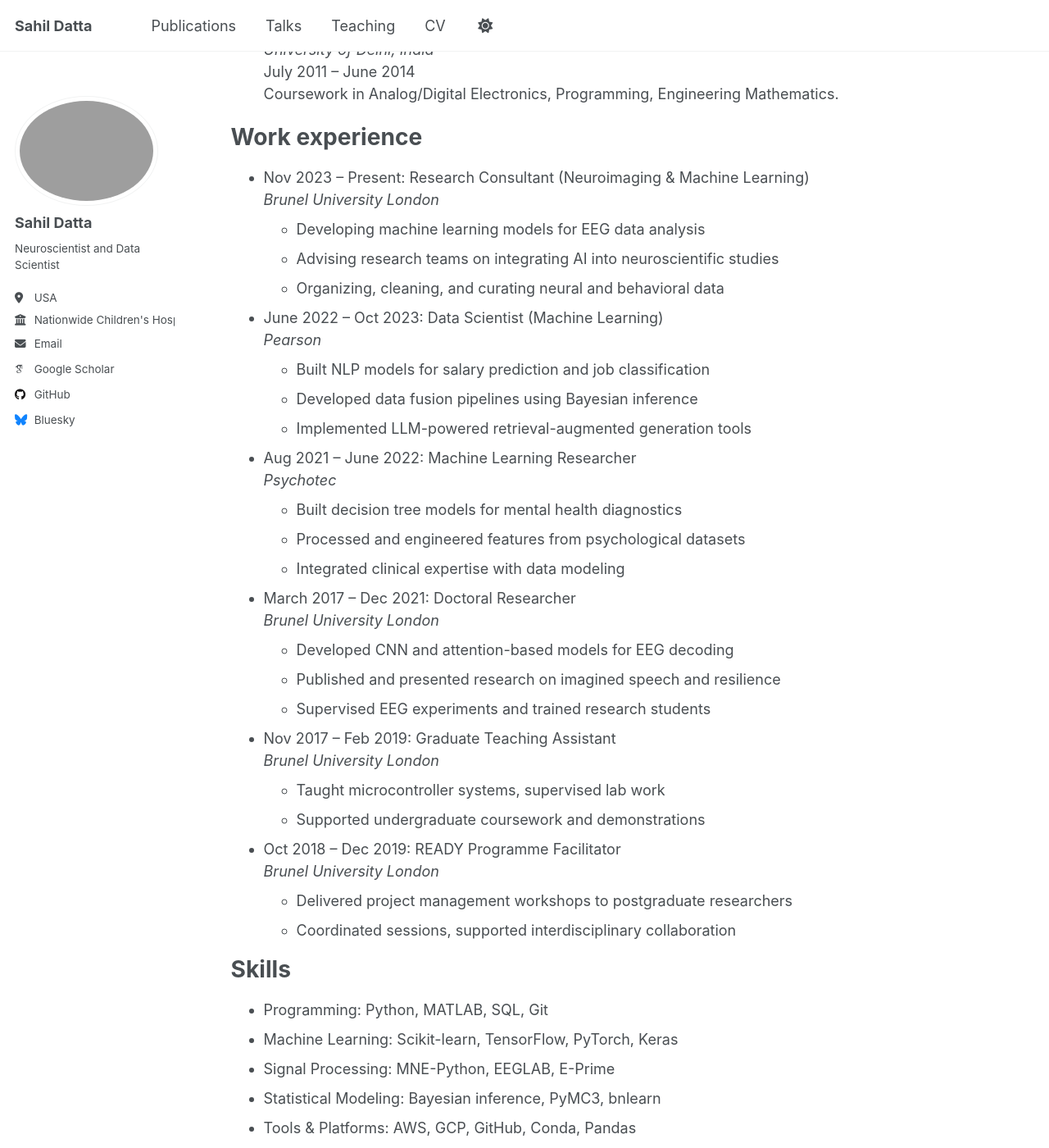
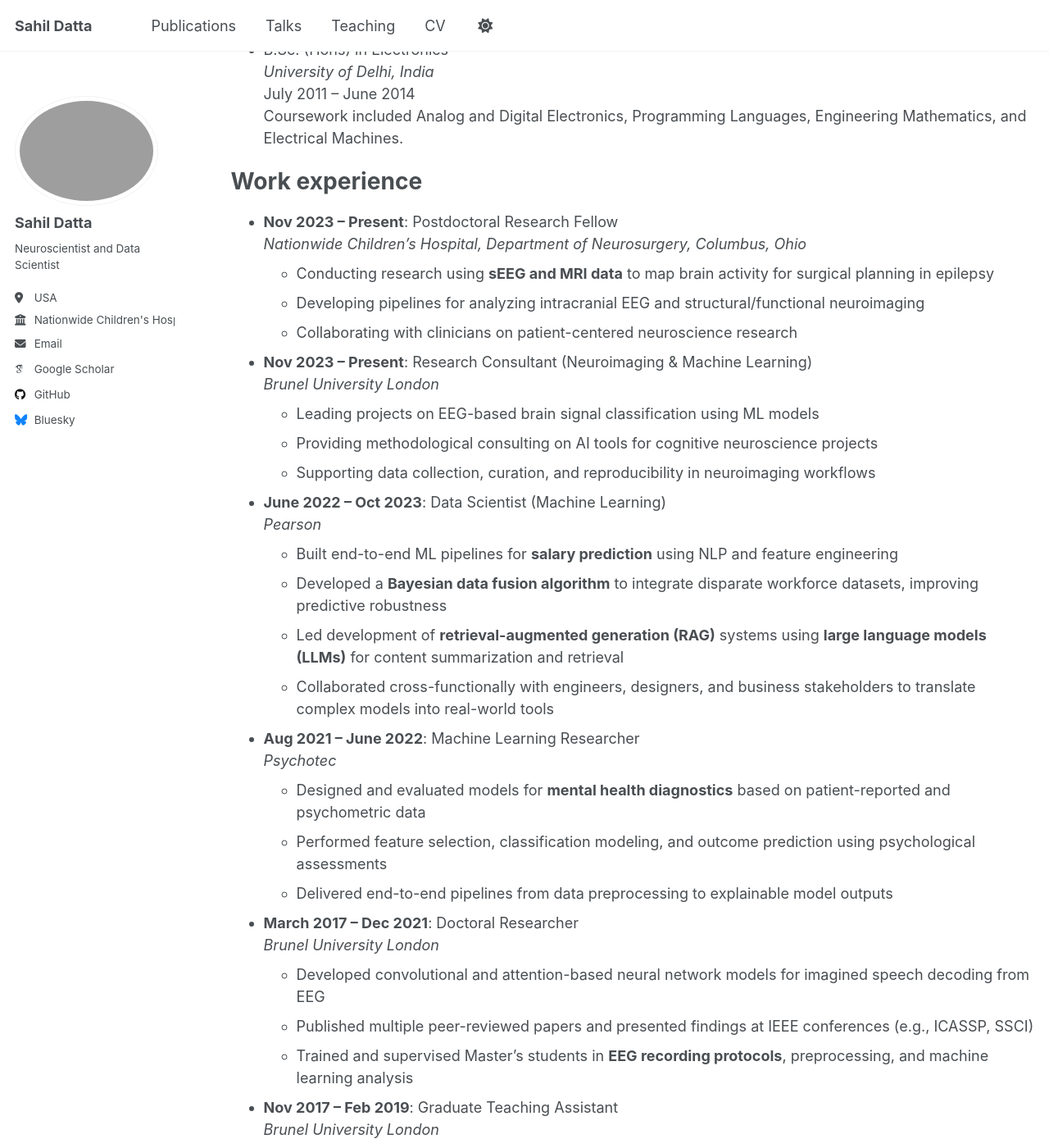
Before and after one commit to awaknd-1/awaknd-1.github.io, a Jekyll site: the page built from _pages/cv.md, in a window 1280 px wide and 1400 px high, scrolled down 463 px. Shown: the whole window at 82% size. Built offline with Jekyll 4.4.1, drawn with Linux system fonts in a browser that asks for light colours; some web fonts are replaced; a script that is not in the unit is left out; some of the changed text lies outside the part shown.

Commit message:
Update cv.md

```diff
--- a/_pages/cv.md
+++ b/_pages/cv.md
@@ -14,62 +14,70 @@ Education
 * Ph.D. in Electronic and Computer Engineering
   *Brunel University London, United Kingdom*
   March 2017 – December 2021
-  Research focused on EEG, brain signal processing, machine learning, and deep learning methods in neuroscience.
+  Research focused on EEG, brain signal processing, machine learning, and deep learning methods in neuroscience. Dissertation title: *Brain signal recognition using deep learning*.
 
 * M.Sc. in Electronic and Electrical Engineering
   *Brunel University London, United Kingdom*
   September 2015 – September 2016
-  Modules included Digital Signal Processing, Applied Sensors, and Project Management.
+  Modules included Digital Signal Processing, Applied Sensors, Instrumentation & Control, and Project Management.
 
 * B.Sc. (Hons) in Electronics
   *University of Delhi, India*
   July 2011 – June 2014
-  Coursework in Analog/Digital Electronics, Programming, Engineering Mathematics.
+  Coursework included Analog and Digital Electronics, Programming Languages, Engineering Mathematics, and Electrical Machines.
 
 Work experience
 ======
-* Nov 2023 – Present: Research Consultant (Neuroimaging & Machine Learning)
+* **Nov 2023 – Present**: Postdoctoral Research Fellow
+  *Nationwide Children’s Hospital, Department of Neurosurgery, Columbus, Ohio*
+  - Conducting research using **sEEG and MRI data** to map brain activity for surgical planning in epilepsy
+  - Developing pipelines for analyzing intracranial EEG and structural/functional neuroimaging
+  - Collaborating with clinicians on patient-centered neuroscience research
+
+* **Nov 2023 – Present**: Research Consultant (Neuroimaging & Machine Learning)
   *Brunel University London*
-  - Developing machine learning models for EEG data analysis
-  - Advising research teams on integrating AI into neuroscientific studies
-  - Organizing, cleaning, and curating neural and behavioral data
+  - Leading projects on EEG-based brain signal classification using ML models
+  - Providing methodological consulting on AI tools for cognitive neuroscience projects
+  - Supporting data collection, curation, and reproducibility in neuroimaging workflows
 
-* June 2022 – Oct 2023: Data Scientist (Machine Learning)
+* **June 2022 – Oct 2023**: Data Scientist (Machine Learning)
   *Pearson*
-  - Built NLP models for salary prediction and job classification
-  - Developed data fusion pipelines using Bayesian inference
-  - Implemented LLM-powered retrieval-augmented generation tools
+  - Built end-to-end ML pipelines for **salary prediction** using NLP and feature engineering
+  - Developed a **Bayesian data fusion algorithm** to integrate disparate workforce datasets, improving predictive robustness
+  - Led development of **retrieval-augmented generation (RAG)** systems using **large language models (LLMs)** for content summarization and retrieval
+  - Collaborated cross-functionally with engineers, designers, and business stakeholders to translate complex models into real-world tools
 
-* Aug 2021 – June 2022: Machine Learning Researcher
+* **Aug 2021 – June 2022**: Machine Learning Researcher
   *Psychotec*
-  - Built decision tree models for mental health diagnostics
-  - Processed and engineered features from psychological datasets
-  - Integrated clinical expertise with data modeling
+  - Designed and evaluated models for **mental health diagnostics** based on patient-reported and psychometric data
+  - Performed feature selection, classification modeling, and outcome prediction using psychological assessments
+  - Delivered end-to-end pipelines from data preprocessing to explainable model outputs
 
-* March 2017 – Dec 2021: Doctoral Researcher
+* **March 2017 – Dec 2021**: Doctoral Researcher
   *Brunel University London*
-  - Developed CNN and attention-based models for EEG decoding
-  - Published and presented research on imagined speech and resilience
-  - Supervised EEG experiments and trained research students
+  - Developed convolutional and attention-based neural network models for imagined speech decoding from EEG
+  - Published multiple peer-reviewed papers and presented findings at IEEE conferences (e.g., ICASSP, SSCI)
+  - Trained and supervised Master’s students in **EEG recording protocols**, preprocessing, and machine learning analysis
 
-* Nov 2017 – Feb 2019: Graduate Teaching Assistant
+* **Nov 2017 – Feb 2019**: Graduate Teaching Assistant
   *Brunel University London*
-  - Taught microcontroller systems, supervised lab work
-  - Supported undergraduate coursework and demonstrations
+  - Led lab classes on microcontroller systems and sensor programming for undergraduate students
+  - Provided technical instruction in embedded systems, interfacing, and coding with C/Python
 
-* Oct 2018 – Dec 2019: READY Programme Facilitator
+* **Oct 2018 – Dec 2019**: READY Programme Facilitator
   *Brunel University London*
-  - Delivered project management workshops to postgraduate researchers
-  - Coordinated sessions, supported interdisciplinary collaboration
+  - Delivered workshops on **project management frameworks** and interdisciplinary innovation
+  - Mentored postgraduate researchers in applying real-world product design principles
 
 Skills
 ======
-* Programming: Python, MATLAB, SQL, Git
-* Machine Learning: Scikit-learn, TensorFlow, PyTorch, Keras
-* Signal Processing: MNE-Python, EEGLAB, E-Prime
-* Statistical Modeling: Bayesian inference, PyMC3, bnlearn
-* Tools & Platforms: AWS, GCP, GitHub, Conda, Pandas
-* Soft Skills: Academic writing, public speaking, leadership, mentoring
+* **Programming & Tools**: Python, MATLAB, SQL, Git, Conda, E-Prime
+* **Machine Learning**: Scikit-learn, TensorFlow, PyTorch, Keras, XGBoost
+* **NLP & LLMs**: sentence-transformers, RAG pipelines, prompt engineering
+* **Signal & Neuroimaging**: MNE-Python, EEGLAB, BrainVision Analyzer, MRIcron
+* **Statistical Modeling**: Bayesian inference, PyMC3, bnlearn
+* **Data Infrastructure**: AWS (S3, EC2), GCP, Pandas, NumPy, Plotly
+* **Soft Skills**: Academic writing, public speaking, cross-functional collaboration, mentorship
 
 Publications
 ======
@@ -89,13 +97,18 @@ Teaching
   {% include archive-single-cv.html %}
 {% endfor %}</ul>
 
-Service and leadership
+Awards
+======
+* Francisco J. Varela Research Award by Mind & Life Europe – *March 2022*
+* Global Talent Visa endorsement via Tech Nation, UK – *July 2022*
+* Alumni Award for Outstanding Entrepreneurship, Brunel University – *April 2022*
+* Rising Star Alumni of the Year Award, Brunel University – *May 2024*
+* Provost’s Interdisciplinary Research Award, Brunel University – *March 2021*
+* Finalist – Three Minute Thesis Competition, Brunel University – *May 2019*
+* Facilitated weekly mindfulness and meditation sessions for students and staff – *2019–2022*
+
+Memberships
 ======
 * Member, Institute of Electrical and Electronics Engineers (IEEE)
 * Member, Centre of Artificial Intelligence, Brunel University London
 * Member, Centre of Cognitive Neuroscience (CCN), Brunel University London
-* Meditation and mindfulness facilitator (2019–2022), led weekly sessions for students and staff
-* Recognised as a Global Talent by the UK government via Tech Nation (2022)
-* Winner – Brunel University Provost’s Interdisciplinary Research Award (2021)
-* Alumni Award for Outstanding Entrepreneurship – Brunel University (2022)
-* Francisco J. Varela Research Award by Mind & Life Europe (2022)
```
